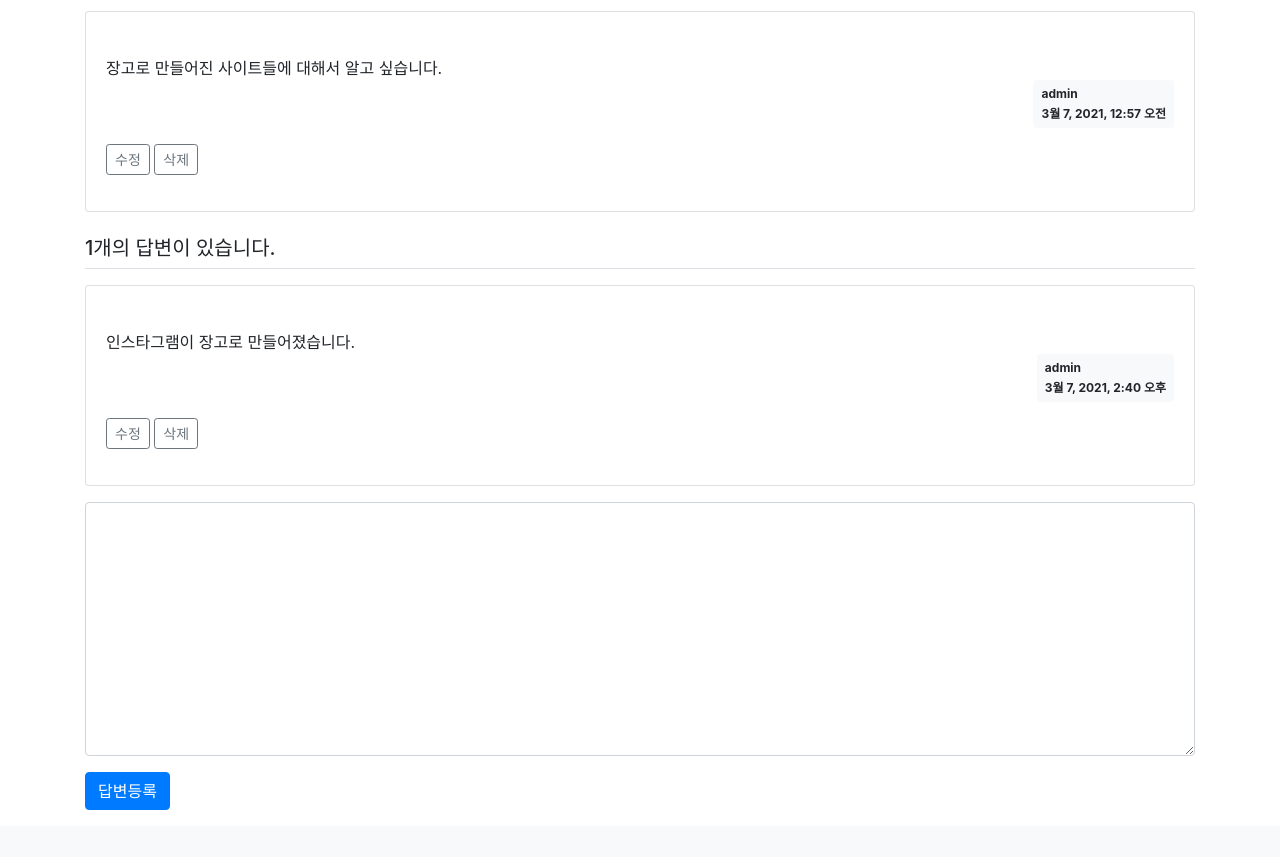
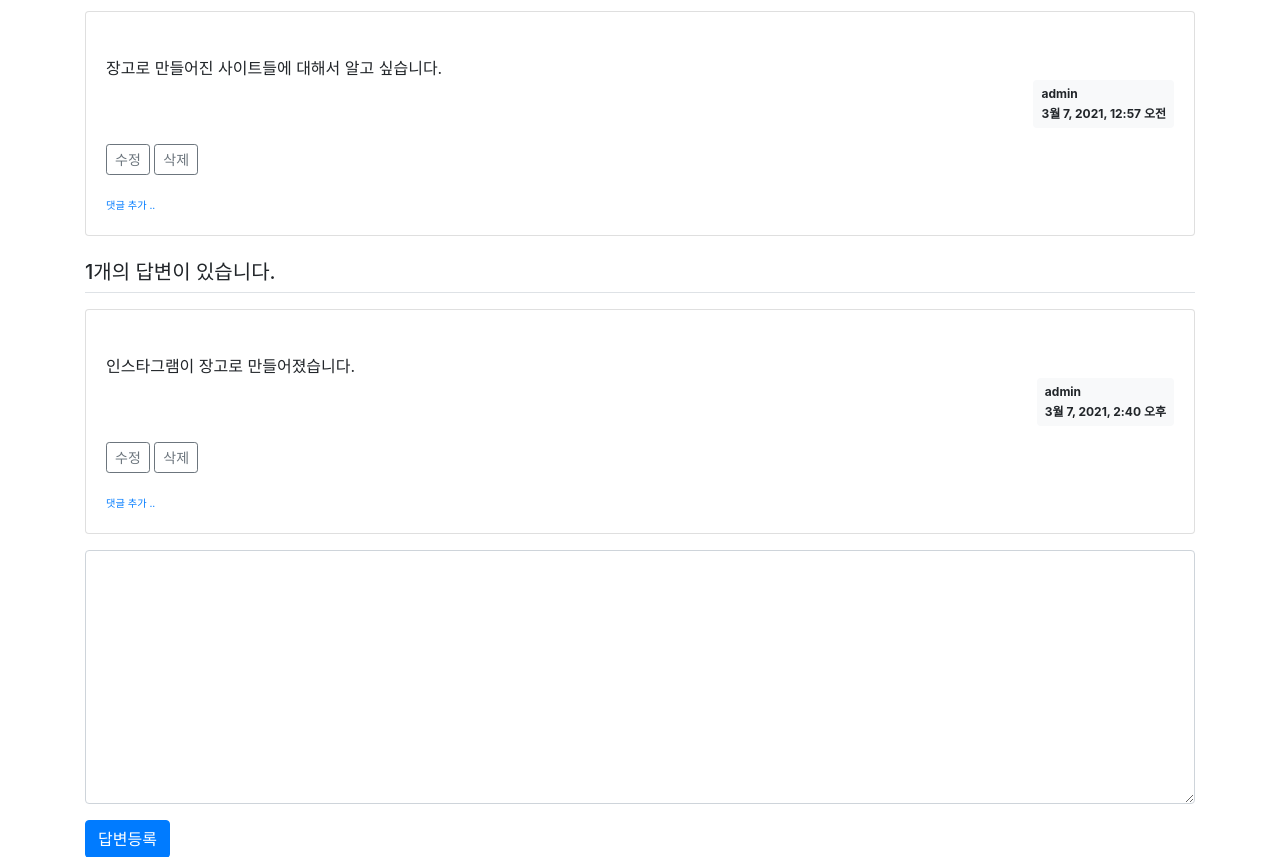
Before and after one commit to hyunsu00/mysite, a Django app: page /pybo/answer/create/1/ in a window 1280 px wide. Shown: the part 133-990 px from the top of the page. Before the commit the page ends 943 px from the top, so only its background shows below. Run offline with Django 3.2, Linux system fonts and the light colour scheme; a user stored in the database is signed in; data comes from the database, SQL or seed files in the repository; both versions use the stored data as it was after the commit; some libraries are stand-ins or nearby versions.

Commit message:
3-10 댓글 기능 추가하기

```diff
--- a/pybo/forms.py
+++ b/pybo/forms.py
@@ -1,7 +1,7 @@
 # forms.py
 
 from django import forms
-from pybo.models import Question, Answer
+from pybo.models import Question, Answer, Comment
 
 # 장고 공식 문서(폼): https://docs.djangoproject.com/en/3.0/topics/forms/
 # 장고폼 작성
@@ -12,6 +12,8 @@ from pybo.models import Question, Answer
 # Meta 클래스에는 모델 폼이 사용할 모델과 모델의 필드들을 적어야 한다.
 # QuestionForm 클래스는 Question 모델과 연결되어 있으며,
 # 필드로 subject, content를 사용한다고 정의했다.
+
+
 class QuestionForm(forms.ModelForm):
     class Meta:
         model = Question
@@ -28,6 +30,7 @@ class QuestionForm(forms.ModelForm):
         #     'content': forms.Textarea(attrs={'class': 'form-control', 'rows': 10}),
         # }
 
+
 class AnswerForm(forms.ModelForm):
     class Meta:
         model = Answer
@@ -35,3 +38,12 @@ class AnswerForm(forms.ModelForm):
         labels = {
             'content': '답변내용',
         }
+
+# 질문 댓글 폼
+class CommentForm(forms.ModelForm):
+    class Meta:
+        model = Comment
+        fields = ['content']
+        labels = {
+            'content': '댓글내용',
+        }
--- a/pybo/models.py
+++ b/pybo/models.py
@@ -40,3 +40,11 @@ class Answer(models.Model):
     # blank=True는 form.is_valid()를 통한 입력 폼 데이터 검사 시 값이 없어도 된다는 의미이다.
     # 즉, null=True, blank=True는 어떤 조건으로든 값을 비워둘 수 있음을 의미한다.
     modify_date = models.DateTimeField(null=True, blank=True)
+
+class Comment(models.Model):
+    author = models.ForeignKey(User, on_delete=models.CASCADE)
+    content = models.TextField()
+    create_date = models.DateTimeField()
+    modify_date = models.DateTimeField(null=True, blank=True)
+    question = models.ForeignKey(Question, null=True, blank=True, on_delete=models.CASCADE)
+    answer = models.ForeignKey(Answer, null=True, blank=True, on_delete=models.CASCADE)
--- a/pybo/urls.py
+++ b/pybo/urls.py
@@ -6,20 +6,23 @@ from . import views  # 현재 패키지에서 views 모듈 가져옴
 app_name = 'pybo'  # 네임스페이스 정의
 
 urlpatterns = [
-    # == path('', views.IndexView.as_view()),
-    path('', views.index, name='index'),
-    # == path('<int:pk>/', views.DetailView.as_view()),
-    path('<int:question_id>/', views.detail, name='detail'),
-    path('answer/create/<int:question_id>/',
-         views.answer_create, name='answer_create'),
-    # {% url 'pybo:question_create' %}이 추가되었으니 pybo/urls.py 파일에 URL 매핑을 추가
-    path('question/create/', views.question_create, name='question_create'),
-    path('question/modify/<int:question_id>/', views.question_modify,
-         name='question_modify'),  # 질문 수정 버튼의 URL 매핑 추가
-    path('question/delete/<int:question_id>/', views.question_delete,
-         name='question_delete'),  # 질문 삭제 URL 매핑 추가
-    path('answer/modify/<int:answer_id>/', views.answer_modify,
-         name='answer_modify'),  # 답변 수정 URL 매핑 추가
-    path('answer/delete/<int:answer_id>/', views.answer_delete,
-         name='answer_delete'),  # 답변 삭제 URL 매핑 추가
+     # == path('', views.IndexView.as_view()),
+     path('', views.index, name='index'),
+     # == path('<int:pk>/', views.DetailView.as_view()),
+     path('<int:question_id>/', views.detail, name='detail'),
+     path('answer/create/<int:question_id>/', views.answer_create, name='answer_create'),
+     # {% url 'pybo:question_create' %}이 추가되었으니 pybo/urls.py 파일에 URL 매핑을 추가
+     path('question/create/', views.question_create, name='question_create'),
+     path('question/modify/<int:question_id>/', views.question_modify, name='question_modify'),  # 질문 수정 버튼의 URL 매핑 추가
+     path('question/delete/<int:question_id>/', views.question_delete, name='question_delete'),  # 질문 삭제 URL 매핑 추가
+     path('answer/modify/<int:answer_id>/', views.answer_modify, name='answer_modify'),  # 답변 수정 URL 매핑 추가
+     path('answer/delete/<int:answer_id>/', views.answer_delete, name='answer_delete'),  # 답변 삭제 URL 매핑 추가
+     # 질문 댓글 URL 매핑 추가
+     path('comment/create/question/<int:question_id>/', views.comment_create_question, name='comment_create_question'),  # 댓글 등록
+     path('comment/modify/question/<int:comment_id>/', views.comment_modify_question, name='comment_modify_question'),  # 댓글 수정
+     path('comment/delete/question/<int:comment_id>/', views.comment_delete_question, name='comment_delete_question'),  # 댓글 삭제
+     # 답변 댓글 URL 매핑 추가
+     path('comment/create/answer/<int:answer_id>/', views.comment_create_answer, name='comment_create_answer'), # 댓글 등록
+     path('comment/modify/answer/<int:comment_id>/', views.comment_modify_answer, name='comment_modify_answer'), # 댓글 수정
+     path('comment/delete/answer/<int:comment_id>/', views.comment_delete_answer, name='comment_delete_answer'), # 댓글 삭제
 ]
--- a/pybo/views.py
+++ b/pybo/views.py
@@ -2,9 +2,9 @@ from django.shortcuts import render, get_object_or_404, redirect
 from django.http import HttpResponse
 from django.views import generic
 
-from .models import Question, Answer
+from .models import Question, Answer, Comment
 from django.utils import timezone
-from .forms import QuestionForm, AnswerForm
+from .forms import QuestionForm, AnswerForm, CommentForm
 
 # 페이징 기능 구현
 from django.core.paginator import Paginator
@@ -213,3 +213,121 @@ def answer_delete(request, answer_id):
     else:
         answer.delete()
     return redirect('pybo:detail', question_id=answer.question.id)
+
+# 질문 댓글 등록 함수 추가
+@login_required(login_url='common:login')
+def comment_create_question(request, question_id):
+    """
+    pybo 질문댓글등록
+    """
+    question = get_object_or_404(Question, pk=question_id)
+    if request.method == "POST":
+        form = CommentForm(request.POST)
+        if form.is_valid():
+            comment = form.save(commit=False)
+            comment.author = request.user
+            comment.create_date = timezone.now()
+            comment.question = question
+            comment.save()
+            return redirect('pybo:detail', question_id=question.id)
+    else:
+        form = CommentForm()
+    context = {'form': form}
+    return render(request, 'pybo/comment_form.html', context)
+
+# 질문 댓글 수정 함수 추가
+@login_required(login_url='common:login')
+def comment_modify_question(request, comment_id):
+    """
+    pybo 질문댓글수정
+    """
+    comment = get_object_or_404(Comment, pk=comment_id)
+    if request.user != comment.author:
+        messages.error(request, '댓글수정권한이 없습니다')
+        return redirect('pybo:detail', question_id=comment.question.id)
+
+    if request.method == "POST":
+        form = CommentForm(request.POST, instance=comment)
+        if form.is_valid():
+            comment = form.save(commit=False)
+            comment.author = request.user
+            comment.modify_date = timezone.now()
+            comment.save()
+            return redirect('pybo:detail', question_id=comment.question.id)
+    else:
+        form = CommentForm(instance=comment)
+    context = {'form': form}
+    return render(request, 'pybo/comment_form.html', context)
+
+# 질문 댓글 삭제 함수 추가
+@login_required(login_url='common:login')
+def comment_delete_question(request, comment_id):
+    """
+    pybo 질문댓글삭제
+    """
+    comment = get_object_or_404(Comment, pk=comment_id)
+    if request.user != comment.author:
+        messages.error(request, '댓글삭제권한이 없습니다')
+        return redirect('pybo:detail', question_id=comment.question.id)
+    else:
+        comment.delete()
+    return redirect('pybo:detail', question_id=comment.question.id)
+
+# 답변 댓글 등록, 수정, 삭제 함수 추가하기
+@login_required(login_url='common:login')
+def comment_create_answer(request, answer_id):
+    """
+    pybo 답글댓글등록
+    """
+    answer = get_object_or_404(Answer, pk=answer_id)
+    if request.method == "POST":
+        form = CommentForm(request.POST)
+        if form.is_valid():
+            comment = form.save(commit=False)
+            comment.author = request.user
+            comment.create_date = timezone.now()
+            comment.answer = answer
+            comment.save()
+            return redirect('pybo:detail', question_id=comment.answer.question.id)
+    else:
+        form = CommentForm()
+    context = {'form': form}
+    return render(request, 'pybo/comment_form.html', context)
+
+
+@login_required(login_url='common:login')
+def comment_modify_answer(request, comment_id):
+    """
+    pybo 답글댓글수정
+    """
+    comment = get_object_or_404(Comment, pk=comment_id)
+    if request.user != comment.author:
+        messages.error(request, '댓글수정권한이 없습니다')
+        return redirect('pybo:detail', question_id=comment.answer.question.id)
+
+    if request.method == "POST":
+        form = CommentForm(request.POST, instance=comment)
+        if form.is_valid():
+            comment = form.save(commit=False)
+            comment.author = request.user
+            comment.modify_date = timezone.now()
+            comment.save()
+            return redirect('pybo:detail', question_id=comment.answer.question.id)
+    else:
+        form = CommentForm(instance=comment)
+    context = {'form': form}
+    return render(request, 'pybo/comment_form.html', context)
+
+
+@login_required(login_url='common:login')
+def comment_delete_answer(request, comment_id):
+    """
+    pybo 답글댓글삭제
+    """
+    comment = get_object_or_404(Comment, pk=comment_id)
+    if request.user != comment.author:
+        messages.error(request, '댓글삭제권한이 없습니다')
+        return redirect('pybo:detail', question_id=comment.answer.question.id)
+    else:
+        comment.delete()
+    return redirect('pybo:detail', question_id=comment.answer.question.id)
--- a/static/style.css
+++ b/static/style.css
@@ -11,3 +11,9 @@ input[type="submit"] {
   margin-top: 10px;
 }
 */
+
+/* 댓글마다 상단에 점선을 추가하고, 글꼴 크기를 0.7em으로 설정하도록 CSS를 작성 */
+.comment {
+  border-top: dotted 1px #ddd;
+  font-size: 0.7em;
+}
--- a/templates/pybo/question_detail.html
+++ b/templates/pybo/question_detail.html
@@ -52,6 +52,41 @@
 					</a>
         </div>
       {% endif %}
+			<!-- 질문 댓글 Start -->
+			{% if question.comment_set.count > 0 %}
+			<div class="mt-3">
+			<!-- 질문에 등록된 댓글을 보여 주도록 % for comment in question.comment_set.all %와 % endfor %
+				사이에 댓글 내용과 글쓴이, 작성일시를 출력했다.
+				또 댓글 글쓴이와 로그인한 사용자가 같으면 '수정', '삭제' 링크가 보이도록 했다.
+				for 문 바깥쪽에는 댓글을 작성할 수 있는 '댓글 추가 ..' 링크도 추가했다.  -->
+			{% for comment in question.comment_set.all %}
+				<!-- div class="comment py-2 text-muted"에서 comment는 styles.css의 글씨를 작게 표시하기 위한 설정이다. -->
+				<div class="comment py-2 text-muted">
+					<span style="white-space: pre-line;">{{ comment.content }}</span>
+					<span>
+							- {{ comment.author }}, {{ comment.create_date }}
+							{% if comment.modify_date %}
+							(수정:{{ comment.modify_date }})
+							{% endif %}
+					</span>
+					{% if request.user == comment.author %}
+					<a href="{% url 'pybo:comment_modify_question' comment.id  %}" class="small">
+						수정
+					</a>,
+					<a href="#" class="small delete" data-uri="{% url 'pybo:comment_delete_question' comment.id  %}">
+						삭제
+					</a>
+					{% endif %}
+				</div>
+			{% endfor %}
+			</div>
+			{% endif %}
+			<div>
+					<a href="{% url 'pybo:comment_create_question' question.id  %}" class="small">
+						<small>댓글 추가 ..</small>
+					</a>
+			</div>
+			<!-- 질문 댓글 End -->
 		</div>
 	</div>
 	<!-- 등록된 답변 표시하기 -->
@@ -92,6 +127,37 @@
 					</a>
         </div>
       {% endif %}
+			<!-- 질문 부분에 댓글 기능을 추가했던 것과 차이가 없다.
+				다만 question.comment_set 대신 answer.comment_set을 사용한 점과,
+				답변의 댓글을 <수정>, <삭제>, <추가> 시 호출되는 URL만 다르다. -->
+			{% if answer.comment_set.count > 0 %}
+        <div class="mt-3">
+        {% for comment in answer.comment_set.all %}
+					<div class="comment py-2 text-muted">
+						<span style="white-space: pre-line;">{{ comment.content }}</span>
+						<span>
+							- {{ comment.author }}, {{ comment.create_date }}
+							{% if comment.modify_date %}
+							(수정:{{ comment.modify_date }})
+							{% endif %}
+						</span>
+						{% if request.user == comment.author %}
+						<a href="{% url 'pybo:comment_modify_answer' comment.id  %}" class="small">
+							수정
+						</a>,
+						<a href="#" class="small delete" data-uri="{% url 'pybo:comment_delete_answer' comment.id  %}">
+							삭제
+						</a>
+						{% endif %}
+					</div>
+        {% endfor %}
+        </div>
+        {% endif %}
+        <div>
+					<a href="{% url 'pybo:comment_create_answer' answer.id  %}" class="small">
+						<small>댓글 추가 ..</small>
+					</a>
+        </div>
 		</div>
 	</div>
 	{% endfor %}
```
Also changed, not shown: templates/pybo/comment_form.html (added, +20 -0 lines), db.sqlite3, pybo/migrations/0005_comment.py (added).
